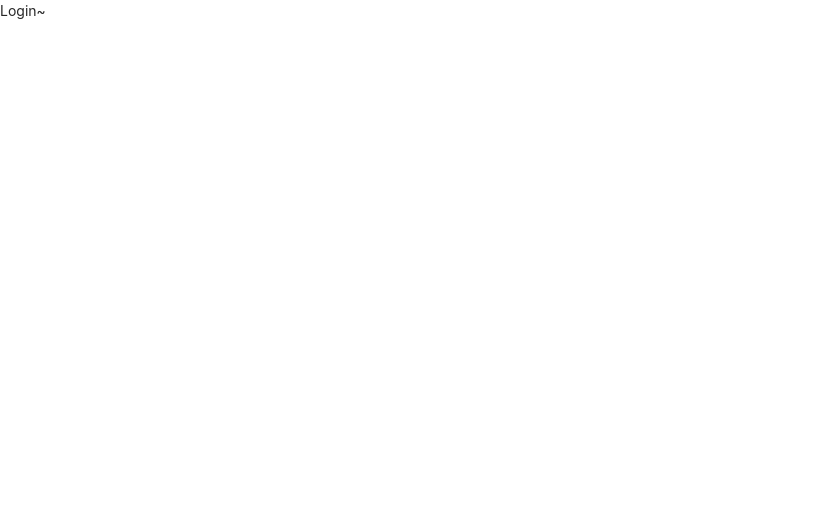
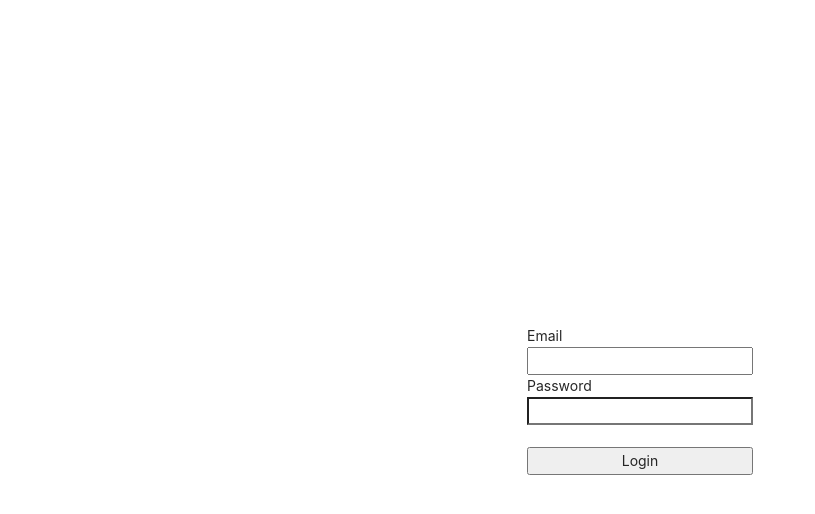
Before and after one commit to KeraKim/react-node-boiler-plate, a React (Create React App) app in the folder client/: page /login in a window 1280 px wide. Shown: the top 514 px of the page, without its empty margins (0-815 px from the left). Built offline with nearby package versions, Linux system fonts and the light colour scheme.

Commit message:
no message

```diff
--- /dev/null
+++ b/client/src/_actions/types.js
@@ -0,0 +1 @@
+export const LOGIN_USER = "login_user";
--- /dev/null
+++ b/client/src/_actions/user_action.js
@@ -0,0 +1,12 @@
+import axios from "axios";
+import {LOGIN_USER} from './types'
+
+export function loginUser(dataToSubmit) {
+  const request = axios.post('/api/users/login', dataToSubmit)
+      .then(response => response.data)
+
+  return {
+    type: LOGIN_USER,
+    payload: request
+  }
+}
--- a/client/src/_reducers/index.js
+++ b/client/src/_reducers/index.js
@@ -1,8 +1,8 @@
 import { combineReducers } from "redux";
-// import user from './user_reducer';
+import user from './user_reducer';
 
 const rootReducer = combineReducers({
-  // user
+  user
 })
 
 export default rootReducer
--- /dev/null
+++ b/client/src/_reducers/user_reducer.js
@@ -0,0 +1,12 @@
+import { LOGIN_USER } from "../_actions/types";
+
+export default function (state = {}, action) {
+  switch (action.type) {
+    case LOGIN_USER:
+      return {...state, loginSuccess: action.payload}
+      break;
+
+    default:
+      return state
+  }
+}
--- a/client/src/components/views/LandingPage/LandingPage.js
+++ b/client/src/components/views/LandingPage/LandingPage.js
@@ -1,11 +1,19 @@
 import React from "react";
 
 const LandingPage = () => {
-  return(
-      <div>
-        Randing~
-      </div>
-  )
-}
+  return (
+    <div
+      style={{
+        display: "flex",
+        justifyContent: "center",
+        alignItems: "center",
+        width: "100%",
+        height: "100vh",
+      }}
+    >
+      <h2>시작 페이지</h2>
+    </div>
+  );
+};
 
-export default LandingPage
+export default LandingPage;
--- a/client/src/components/views/LoginPage/LoginPage.js
+++ b/client/src/components/views/LoginPage/LoginPage.js
@@ -1,9 +1,64 @@
-import React from "react";
+import React, {useState} from "react";
+import Axios from "axios";
+import { useDispatch } from "react-redux";
+import { loginUser } from "../../../_actions/user_action";
 
-const LoginPage = () => {
+const LoginPage = (props) => {
+  const dispatch = useDispatch();
+
+  const [email, setEmail] = useState('');
+  const [password, setPassword] = useState('')
+
+  const onChangeEmailHandler = (event) => {
+    setEmail(event.currentTarget.value)
+  }
+
+  const onChangePasswordHandler = (event) => {
+    setPassword(event.currentTarget.value)
+  }
+
+  const onSubmitHandler = (event) => {
+    event.preventDefault()
+
+    const body ={
+      email: email,
+      password: password
+    }
+
+    dispatch(loginUser(body)).then(response => {
+      if(response.payload.loginSuccess){
+        props.history.push('/')
+      } else {
+        alert("Error")
+      }
+    })
+  }
+
   return(
-      <div>
-        Login~
+      <div style={{
+        display: "flex",
+        justifyContent: "center",
+        alignItems: "center",
+        width: "100%",
+        height: "100vh",
+      }}>
+
+        <form style={{
+          display: "flex", flexDirection: 'column'
+        }}
+        onSubmit={onSubmitHandler}
+        >
+          <label>Email</label>
+          <input type="email" value={email} onChange={onChangeEmailHandler} />
+
+          <label>Password</label>
+          <input type="Password" value={password} onChange={onChangePasswordHandler} />
+
+          <br />
+
+          <button>Login</button>
+
+        </form>
       </div>
   )
 }
```
